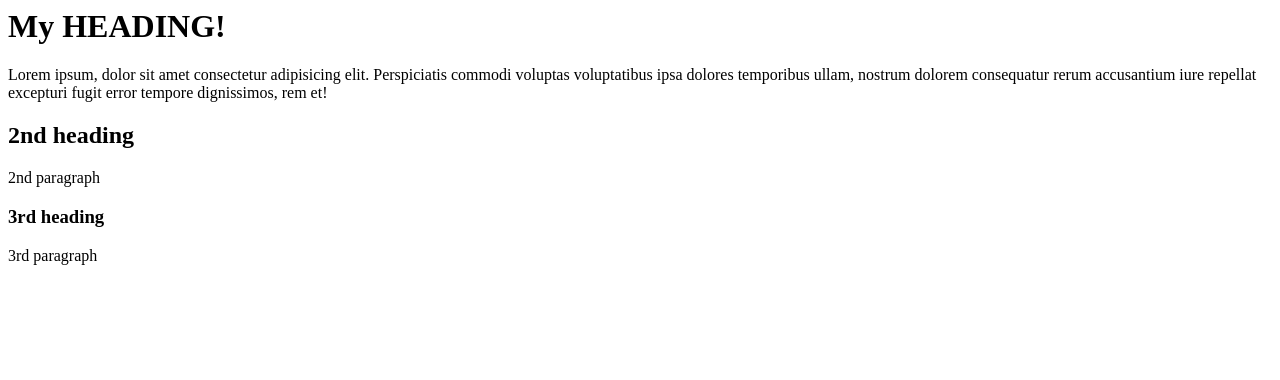
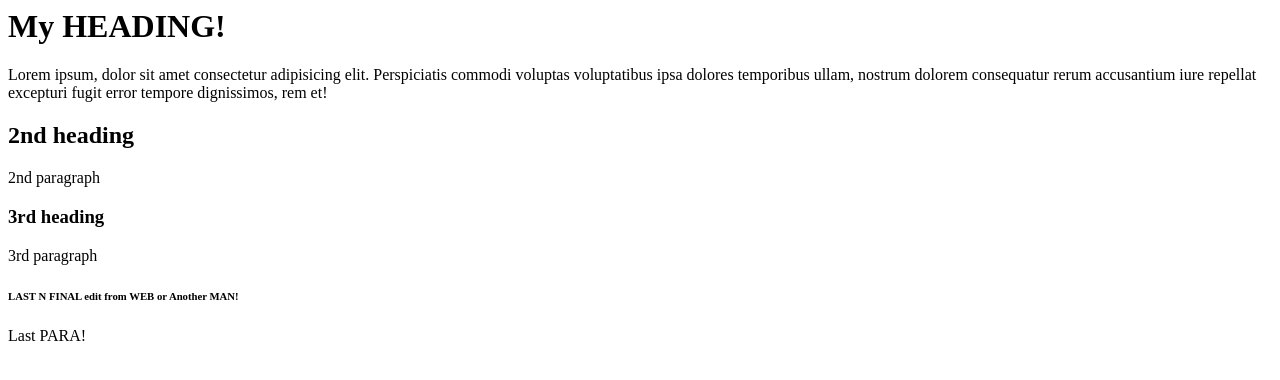
Before and after one commit to SanamWebDeveloper/my-first-web, a plain HTML site: page index.html in a window 1280 px wide. Drawn offline with Linux system fonts and the light colour scheme.

Commit message:
Last Update from ghost collaborator!

```diff
--- a/index.html
+++ b/index.html
@@ -7,3 +7,6 @@
 
 <h3>3rd heading</h3>
 <p>3rd paragraph</p>
+
+<h6> LAST N FINAL edit from WEB or Another MAN! </h6>
+<p> Last PARA! </p>
```
